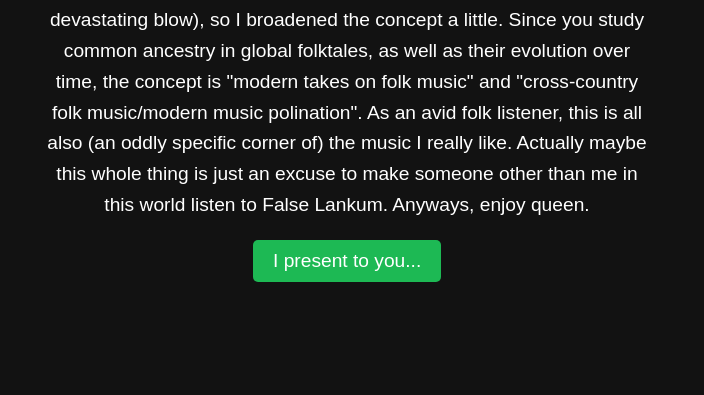
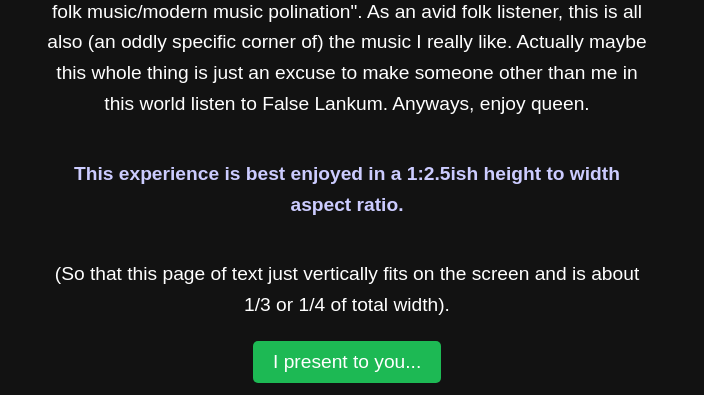
Before and after one commit to secretsanyo/secretsanyo.github.io, a plain HTML site: page index.html in a window 1280 px wide. Both pictures are taken after a click on the button "So, what did I do instead?". Shown: the part 405-800 px from the top of the page, without its empty margins (293-997 px from the left). Drawn offline with nearby package versions, Linux system fonts and the light colour scheme; a script that the page names is missing.

Commit message:
aspect ratio instructions

```diff
--- a/index.html
+++ b/index.html
@@ -23,6 +23,7 @@
 
 <div id="second-landing-page" style="display: none;">
     <p>So instead I set out to make this interpretative hybrid of all three. This website will be a sort of </p><div id="fancy-text">vaguely-your-thesis-inspired </br> annotated-mixtape-zine</div> <p>At first I thought I should make a mixtape of songs that narrate folk tales, but then I realize I only know about four such songs (a devastating blow), so I broadened the concept a little. Since you study common ancestry in global folktales, as well as their evolution over time, the concept is "modern takes on folk music" and "cross-country folk music/modern music polination". As an avid folk listener, this is all also (an oddly specific corner of) the music I really like. Actually maybe this whole thing is just an excuse to make someone other than me in this world listen to False Lankum. Anyways, enjoy queen.</p>
+    <p style="font-weight: 700; color: #ccccff">This experience is best enjoyed in a 1:2.5ish height to width aspect ratio.</p> <p>(So that this page of text just vertically fits on the screen and is about 1/3 or 1/4 of total width).</p>
     <button id="start-button">I present to you...</button>
 </div>
 
```
